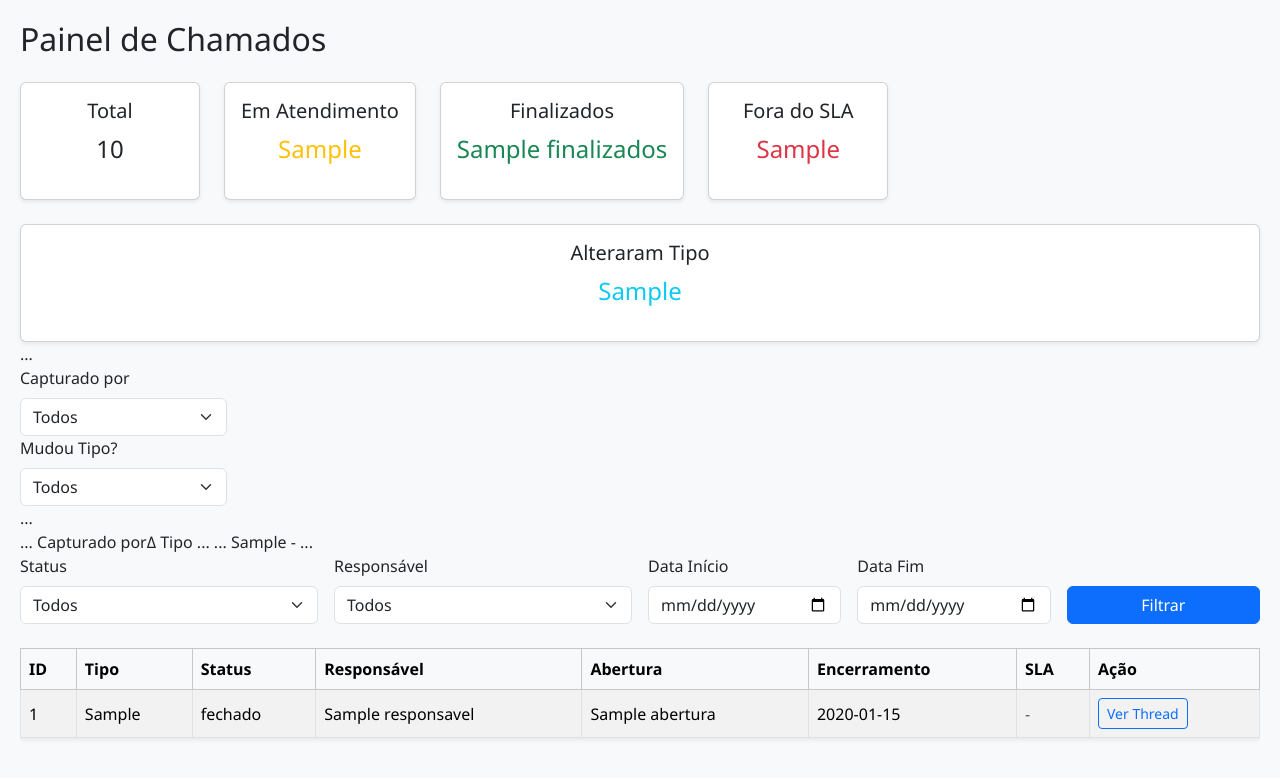
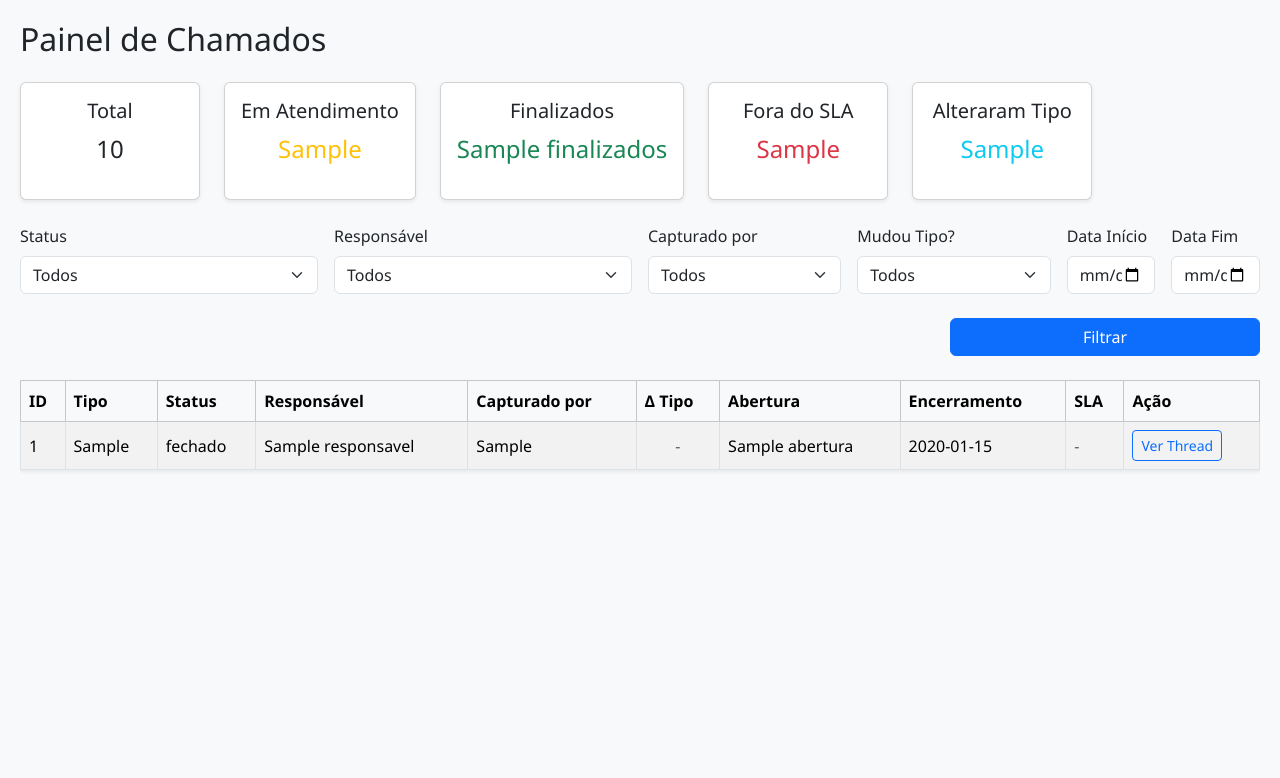
Before and after one commit to jflrealty/painel-chamados, a FastAPI app: template templates/painel.html in a window 1280 px wide. Shown: the top 778 px of the page. Run offline with FastAPI, Linux system fonts and the light colour scheme; the template is opened without the code that fills it: most values are stand-ins (such as "Sample title", 1, 10 or a date in 2020); some libraries are stand-ins or nearby versions.

Commit message:
Update painel.html

```diff
--- a/templates/painel.html
+++ b/templates/painel.html
@@ -9,7 +9,12 @@
     body { background-color: #f8f9fa; padding: 20px; }
     .card-metric { min-width: 180px; }
     table td, table th { vertical-align: middle; }
-    .modal { display: none; position: fixed; top: 10%; left: 10%; width: 80%; height: 80%; background: white; padding: 20px; border: 2px solid #444; overflow: auto; z-index: 1000; }
+    .modal {
+      display: none; position: fixed; top: 10%; left: 10%;
+      width: 80%; height: 80%; background: white;
+      padding: 20px; border: 2px solid #444;
+      overflow: auto; z-index: 1000;
+    }
     .modal button { margin-bottom: 10px; }
   </style>
 </head>
@@ -43,56 +48,13 @@
         <p class="fs-4 text-danger">{{ metricas.fora_sla }}</p>
       </div>
     </div>
-  </div>
-
-  <!-- 1️⃣  NOVO CARD  ⬇ -->
     <div class="card card-metric shadow-sm">
       <div class="card-body text-center">
         <h5 class="card-title">Alteraram Tipo</h5>
         <p class="fs-4 text-info">{{ metricas.mudaram_tipo }}</p>
       </div>
     </div>
-
-<!-- 2️⃣  FILTRO novo “Mudou tipo?” e Select de Capturador -->
-<form ...>
-  ...
-  <div class="col-md-2">
-    <label class="form-label">Capturado por</label>
-    <select name="capturado" class="form-select">
-      <option value="">Todos</option>
-      {% for c in capturadores %}
-        <option value="{{ c }}" {% if filtros.capturado==c %}selected{% endif %}>
-          {{ c }}
-        </option>
-      {% endfor %}
-    </select>
   </div>
-
-  <div class="col-md-2">
-    <label class="form-label">Mudou Tipo?</label>
-    <select name="mudou_tipo" class="form-select">
-      <option value="">Todos</option>
-      <option value="sim"  {% if filtros.mudou_tipo=='sim' %}selected{% endif %}>Sim</option>
-      <option value="nao"  {% if filtros.mudou_tipo=='nao' %}selected{% endif %}>Não</option>
-    </select>
-  </div>
-  ...
-</form>
-
-<!-- 3️⃣  COLUNA “Capturado por” e Ícone mudança -->
-<thead> ... <th>Capturado por</th><th>Δ Tipo</th> ... </thead>
-<tbody>
-{% for ch in chamados %}
-  <tr>
-    ...
-    <td>{{ ch.capturado_por }}</td>
-    <td class="text-center">
-      {% if ch.mudou_tipo %}<span class="badge bg-info">⚡</span>{% else %}-{% endif %}
-    </td>
-    ...
-  </tr>
-{% endfor %}
-</tbody>
 
   <!-- Filtros -->
   <form method="get" action="/painel" class="row g-3 mb-4">
@@ -118,17 +80,36 @@
     </div>
 
     <div class="col-md-2">
+      <label class="form-label">Capturado por</label>
+      <select name="capturado" class="form-select">
+        <option value="">Todos</option>
+        {% for c in capturadores %}
+          <option value="{{ c }}" {% if filtros.capturado == c %}selected{% endif %}>{{ c }}</option>
+        {% endfor %}
+      </select>
+    </div>
+
+    <div class="col-md-2">
+      <label class="form-label">Mudou Tipo?</label>
+      <select name="mudou_tipo" class="form-select">
+        <option value="">Todos</option>
+        <option value="sim"  {% if filtros.mudou_tipo == 'sim' %}selected{% endif %}>Sim</option>
+        <option value="nao"  {% if filtros.mudou_tipo == 'nao' %}selected{% endif %}>Não</option>
+      </select>
+    </div>
+
+    <div class="col-md-1">
       <label class="form-label">Data Início</label>
       <input type="date" name="data_ini" class="form-control" value="{{ filtros.data_ini or '' }}">
     </div>
 
-    <div class="col-md-2">
+    <div class="col-md-1">
       <label class="form-label">Data Fim</label>
       <input type="date" name="data_fim" class="form-control" value="{{ filtros.data_fim or '' }}">
     </div>
 
-    <div class="col-md-2 d-flex align-items-end">
-      <button class="btn btn-primary w-100">Filtrar</button>
+    <div class="col-md-12 d-flex justify-content-end">
+      <button class="btn btn-primary w-25 mt-2">Filtrar</button>
     </div>
   </form>
 
@@ -141,6 +122,8 @@
           <th>Tipo</th>
           <th>Status</th>
           <th>Responsável</th>
+          <th>Capturado por</th>
+          <th>Δ Tipo</th>
           <th>Abertura</th>
           <th>Encerramento</th>
           <th>SLA</th>
@@ -154,6 +137,14 @@
           <td>{{ ch.tipo_ticket }}</td>
           <td>{{ ch.status }}</td>
           <td>{{ ch.responsavel }}</td>
+          <td>{{ ch.capturado_por }}</td>
+          <td class="text-center">
+            {% if ch.mudou_tipo %}
+              <span class="badge bg-info">⚡</span>
+            {% else %}
+              <span class="text-muted">-</span>
+            {% endif %}
+          </td>
           <td>{{ ch.abertura }}</td>
           <td>{{ ch.fechamento }}</td>
           <td>
```
Lines whose indentation alone changed are shown as unchanged.
